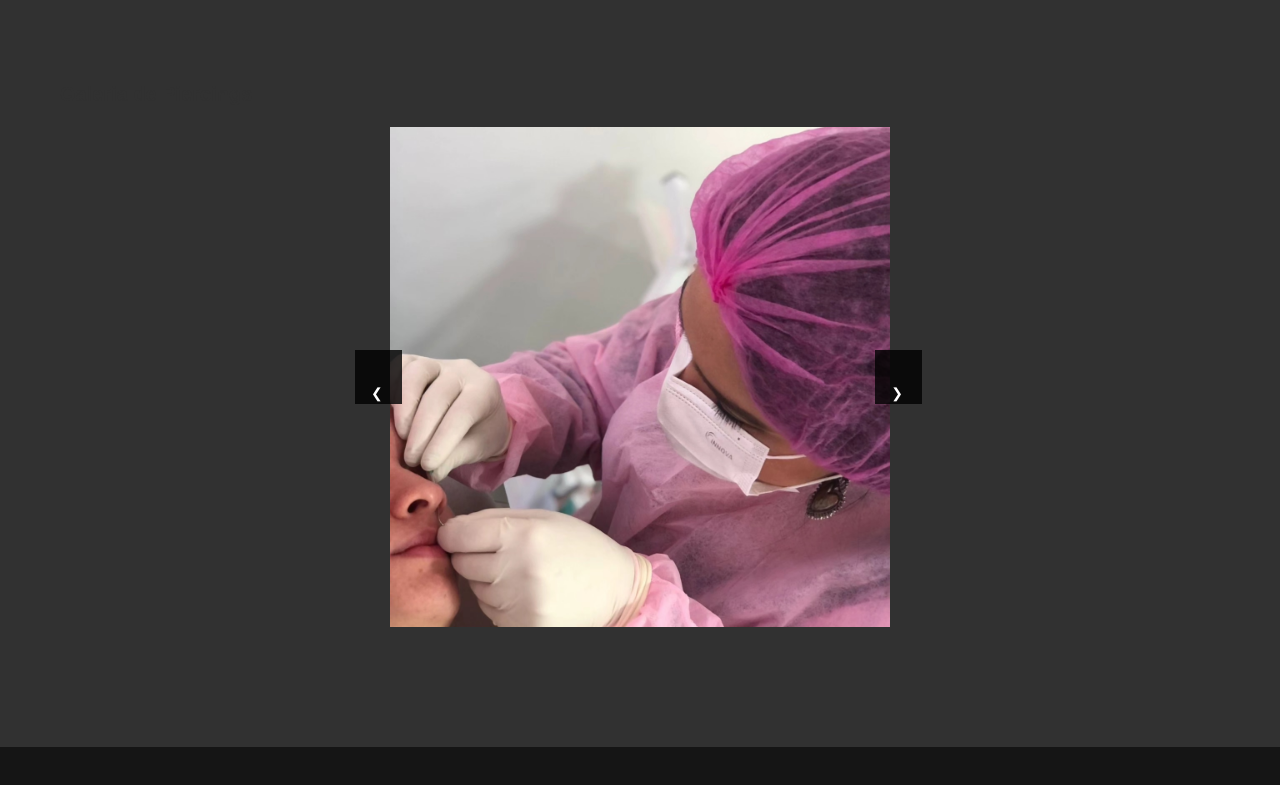
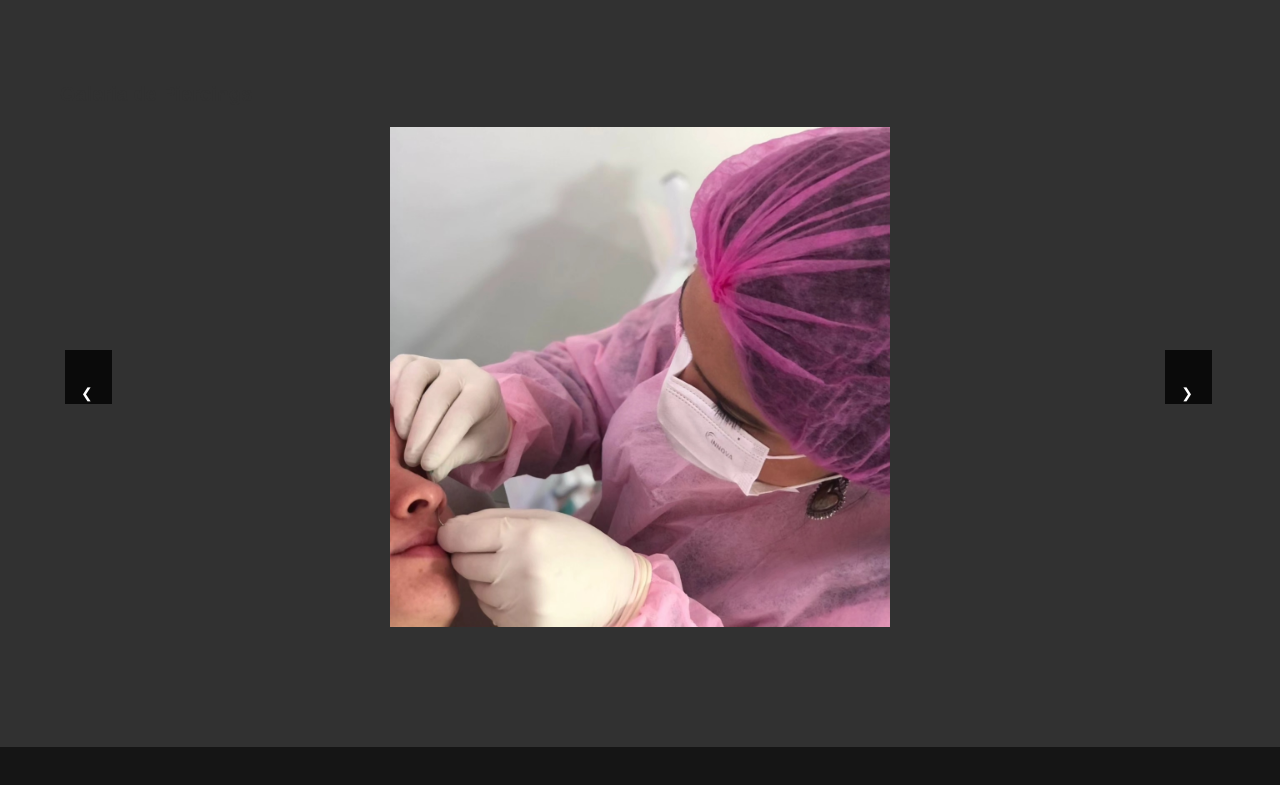
Before and after one commit to thiago-scherrer/piercing, a plain HTML site: page index.html in a window 1280 px wide. Shown: the part 1530-2315 px from the top of the page. Drawn offline with Linux system fonts and the light colour scheme.

Commit message:
style: expand carousel to full width for better display

```diff
--- a/index.html
+++ b/index.html
@@ -10,8 +10,7 @@
    ================================================== -->
   <meta charset="utf-8">
   <title>Scherrer Piercing - Excelência em Body Piercing</title>
-  <meta name="description"
-    content="Descubra a excelência em body piercing com Karina Scherrer. Segurança, qualidade e conforto garantidos. Agende uma perfuração agora!">
+  <meta name="description" content="Descubra a excelência em body piercing com Karina Scherrer. Segurança, qualidade e conforto garantidos. Agende uma perfuração agora!">
   <meta name="keywords" content="body piercing, perfuração segura, Karina Scherrer, estúdio de piercing, arte corporal">
   <meta name="author" content="Karina Scherrer">
 
@@ -33,7 +32,7 @@
 <style>
 .carousel-container {
   position: relative;
-      max-width: 50%;
+  max-width: 100%;
   margin: auto;
   overflow: hidden;
   display: flex;
@@ -62,8 +61,7 @@
   width: auto;
   padding: 16px;
   color: white;
-      background-color: rgba(0, 0, 0, 0.8);
-      /* Fundo quase opaco para melhor visibilidade */
+  background-color: rgba(0, 0, 0, 0.8); /* Fundo quase opaco para melhor visibilidade */
   border: none;
   user-select: none;
 }
@@ -199,7 +197,7 @@
 
       let slideIndex = 0;
 
-      window.navigateSlides = function (n) {
+      window.navigateSlides = function(n) {
         const slides = document.querySelectorAll(".slide-img");
         slides[slideIndex].style.display = "none";
         slideIndex = (slideIndex + n + slides.length) % slides.length;
```
Lines whose indentation alone changed are shown as unchanged.
